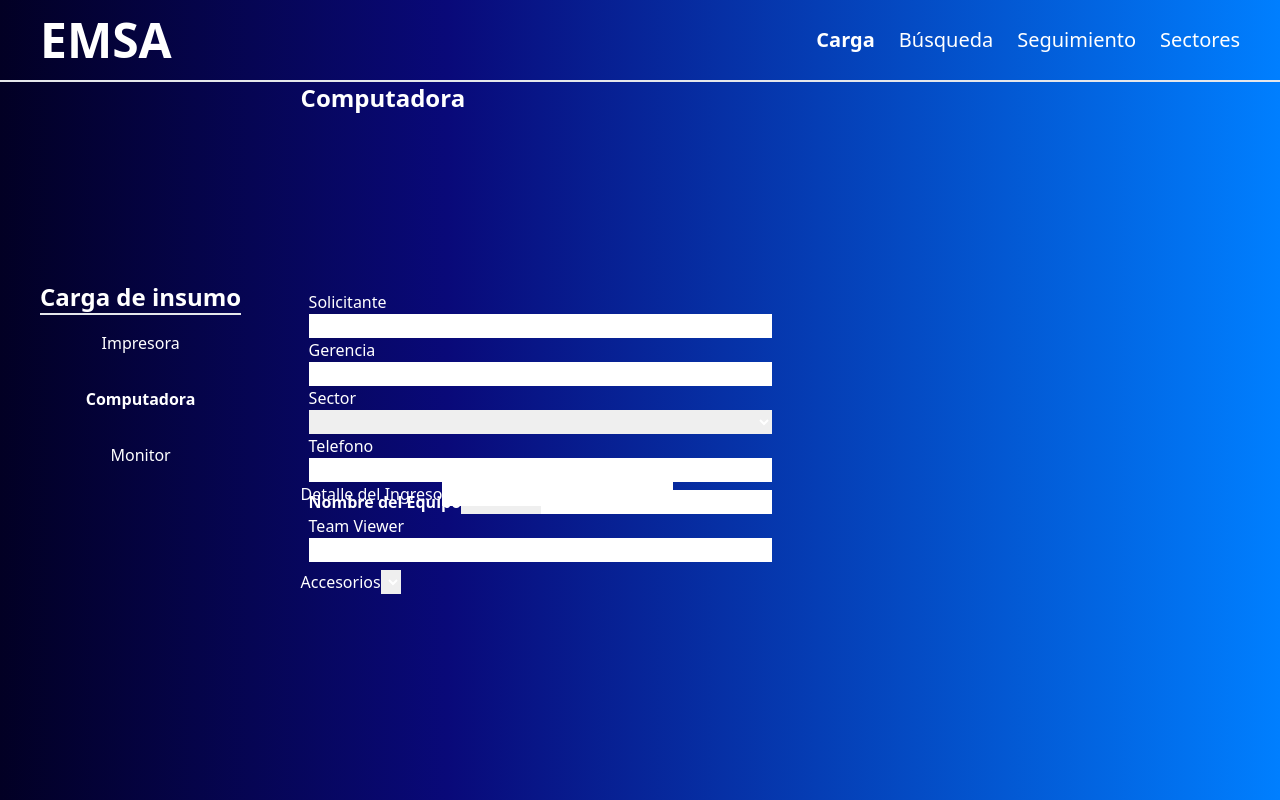
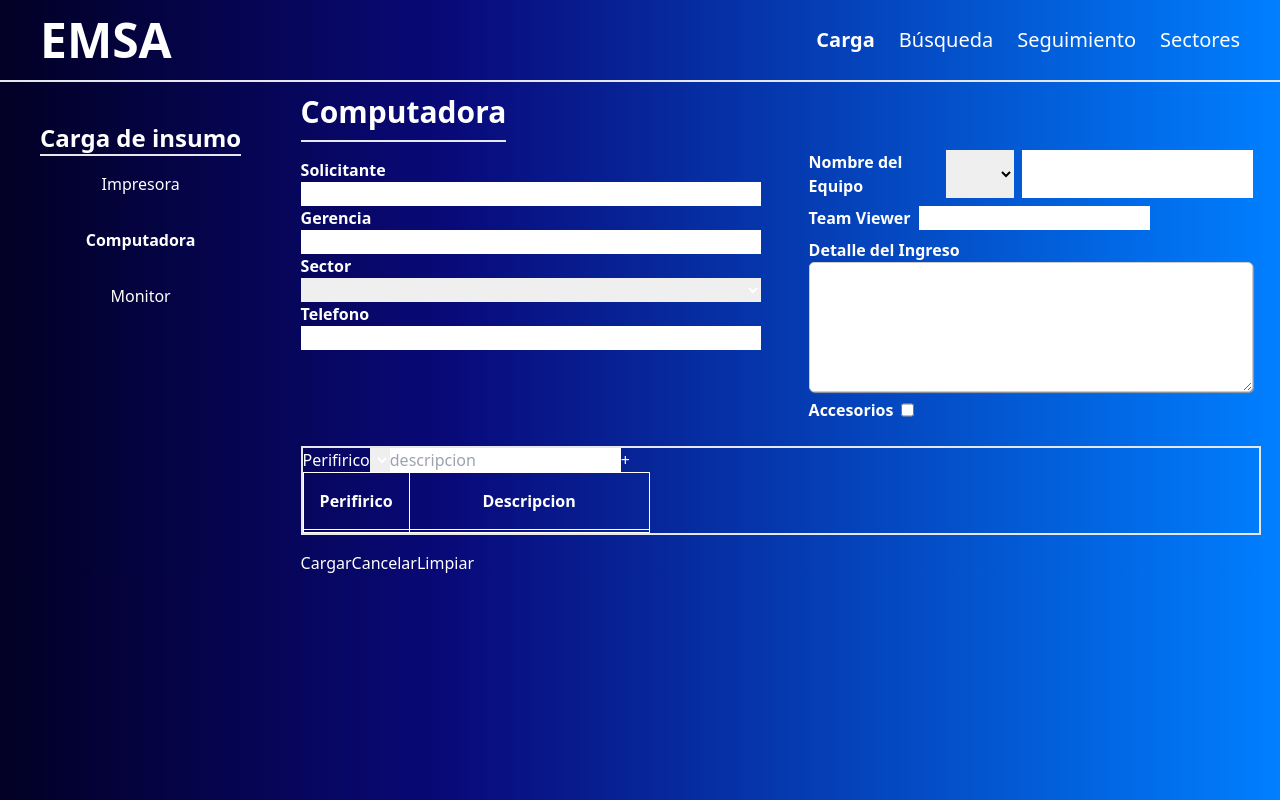
Before and after one commit to Nagasis3321/Emsa, an Angular app in the folder EmsaProyectFrontEnd/: page /Carga in a window 1280 px wide. Built offline with nearby package versions, Linux system fonts and the light colour scheme.

Commit message:
Prior backend

```diff
--- a/EmsaProyectFrontEnd/src/app/Component/carga-insumo/carga-computadora/carga-computadora.component.html
+++ b/EmsaProyectFrontEnd/src/app/Component/carga-insumo/carga-computadora/carga-computadora.component.html
@@ -25,23 +25,50 @@
                 <input type="text" id="identComputadora">
 
             </div>
-            <label for="">Team Viewer</label>
-            <input type="text">
+            <section class="input-TeamViewer">
+                <label for="">Team Viewer</label>
+                <input type="text">
+            </section>
+                <div class="detalleIngreso">
+                    <label for="">Detalle del Ingreso</label>
+                    <textarea id="story" name="story" rows="5" cols="50"></textarea>
+
+                </div>
+                <div class="accesorios">
+                    <label for="">Accesorios</label>
+                    <input type="checkbox" >
+
+                </div>
         </div>
+    </div>
+    <div class="componentAcessorios">
+        <label for="">Perifirico</label>
+        <select name="" id="" >
+            <option value="">
 
-        <div class="accesorios">
-            <label for="">Accesorios</label>
-            <select name="" id="">
-                <option value="">
-                </option>
-            </select>
+            </option>
+        </select>
+        <input type="text" placeholder="descripcion">
+        <button disabled="disabled" (click)="addAccesorio()">+</button>
+        <div class="tableAccesorios">
+            <table>
+                <thead>
+                    <tr>
+                      <th colspan="1">Perifirico</th>
+                      <th colspan="1">Descripcion</th>
+                    </tr>
+                  </thead>
+                  <tbody>
+                    <tr>
+                      <td></td>
+                      <td></td>
+                    </tr>
+            </table>
         </div>
+    </div>
+    <button>Cargar</button>
+    <button>Cancelar</button>
+    <button>Limpiar</button>
 
-    </div>
-
-    <div class="detalleIngreso">
-        <label for="">Detalle del Ingreso</label>
-        <input type="textarea">
-    </div>
 
 </div>
--- a/EmsaProyectFrontEnd/src/app/Component/carga-insumo/carga-computadora/carga-computadora.component.scss
+++ b/EmsaProyectFrontEnd/src/app/Component/carga-insumo/carga-computadora/carga-computadora.component.scss
@@ -1,30 +1,56 @@
 .container{
-    @apply w-full grid grid-rows-3
+    @apply w-fit h-fit mt-3
 }
-.container{
-    height: 600px;
+
+
+.containerInput{
+    @apply grid grid-cols-2 gap-10
+}
+
+.containerInput input option {
+    @apply text-black
 }
 
 .title{
-    @apply text-2xl font-bold h-12
+    @apply text-3xl font-bold h-12 border-b-2 w-fit
 }
 
+//Inputs
 .inputsSolicitante{
-    @apply flex flex-col m-2 row-span-3
+    @apply flex flex-col mt-4
 }
 
-.inputsSolicitante input option{
-    @apply text-black
+.inputsSolicitante label{
+    @apply font-semibold text-base
 }
 
+
+//Estilos datos computadora
 .datosComputadora{
     @apply flex flex-col m-2
 }
 
+.datosComputadora input{
+    @apply text-black
+}
+
+.datosComputadora label{
+    @apply font-semibold
+}
+
+.datosComputadora  input{
+
+}
+//Estilos Nombre Equipo
 .nombreEquipo{
     @apply flex flex-row
 }
-
+.nombreEquipo  label{
+    @apply mr-2
+}
+.nombreEquipo select{
+    @apply mr-2
+}
 .nombreEquipo label{
     @apply font-semibold
 }
@@ -35,3 +61,73 @@
 .nombreEquipo input{
     @apply text-black
 }
+
+//Estilos Team Viewer
+.input-TeamViewer{
+    @apply my-2
+}
+
+.input-TeamViewer label{
+    @apply mr-2
+}
+
+
+//estilos detalle Ingreso
+/*.detalleIngreso{
+    @apply
+}*/
+
+
+.detalleIngreso label{
+    @apply mr-2 block
+}
+
+.detalleIngreso textarea{
+    padding: 10px;
+    color:black;
+    max-width: 100%;
+    line-height: 1.5;
+    border-radius: 5px;
+    border: 1px solid #ccc;
+    box-shadow: 1px 1px 1px #999;
+    font-size: 0.9rem;
+    letter-spacing: 1px;
+}
+
+//Estilos accesorios
+.accesorios{
+    @apply flex flex-row
+}
+
+.accesorios label{
+    @apply font-semibold mr-2
+}
+
+.accesorios select {
+    @apply w-20 text-black
+}
+.accesorios input{
+    @apply text-black
+}
+
+//Estilos datos accesorios
+.componentAcessorios{
+    @apply w-full my-4 border-2
+}
+
+.componentAcessorios td,table{
+    border: 1px double white;
+}
+.componentAcessorios thead,tfoot{
+
+color: #fff;
+}
+
+.componentAcessorios th{
+    @apply p-4 font-bold;
+    border: 1px double white;
+}
+
+.componentAcessorios th:last-child{
+    @apply w-60;
+}
--- a/EmsaProyectFrontEnd/src/app/Component/carga-insumo/carga-computadora/carga-computadora.component.ts
+++ b/EmsaProyectFrontEnd/src/app/Component/carga-insumo/carga-computadora/carga-computadora.component.ts
@@ -9,4 +9,14 @@ import { Component } from '@angular/core';
 })
 export class CargaComputadoraComponent {
 
+
+  //Variables carga accesorio
+  perifericosSeleccionado:string="";
+  descripcionAccesorio:string="";
+//Variable listado accesorio
+  listAccesorio=[{id:1,name:"mouse"},{id:2,name:"teclado"},{id:3,name:"monitor"},{id:4,name:"parlante"},{id:5,name:"Usb red"}];
+
+  addAccesorio(){
+
+  }
 }
--- a/EmsaProyectFrontEnd/src/app/Component/carga-insumo/carga-insumo.component.scss
+++ b/EmsaProyectFrontEnd/src/app/Component/carga-insumo/carga-insumo.component.scss
@@ -1,5 +1,5 @@
 .container{
-    @apply m-auto w-full h-full flex justify-center items-center
+    @apply m-auto w-full h-fit flex
 }
 
 .title{
@@ -7,7 +7,7 @@
 }
 
 .optionsInsumo{
-    @apply  m-10 flex flex-col flex-grow-0 flex-initial items-center justify-center h-full align-middle
+    @apply m-10 flex flex-col flex-grow-0 flex-initial items-center justify-center h-full align-middle
 }
 .optionsInsumo button{
     @apply m-4
@@ -19,5 +19,5 @@
 }
 
 .containerComponent{
-    @apply w-3/4 h-full flex flex-grow-0 m-auto
+    @apply w-3/4 h-fit flex flex-grow-0 m-auto
 }
```
